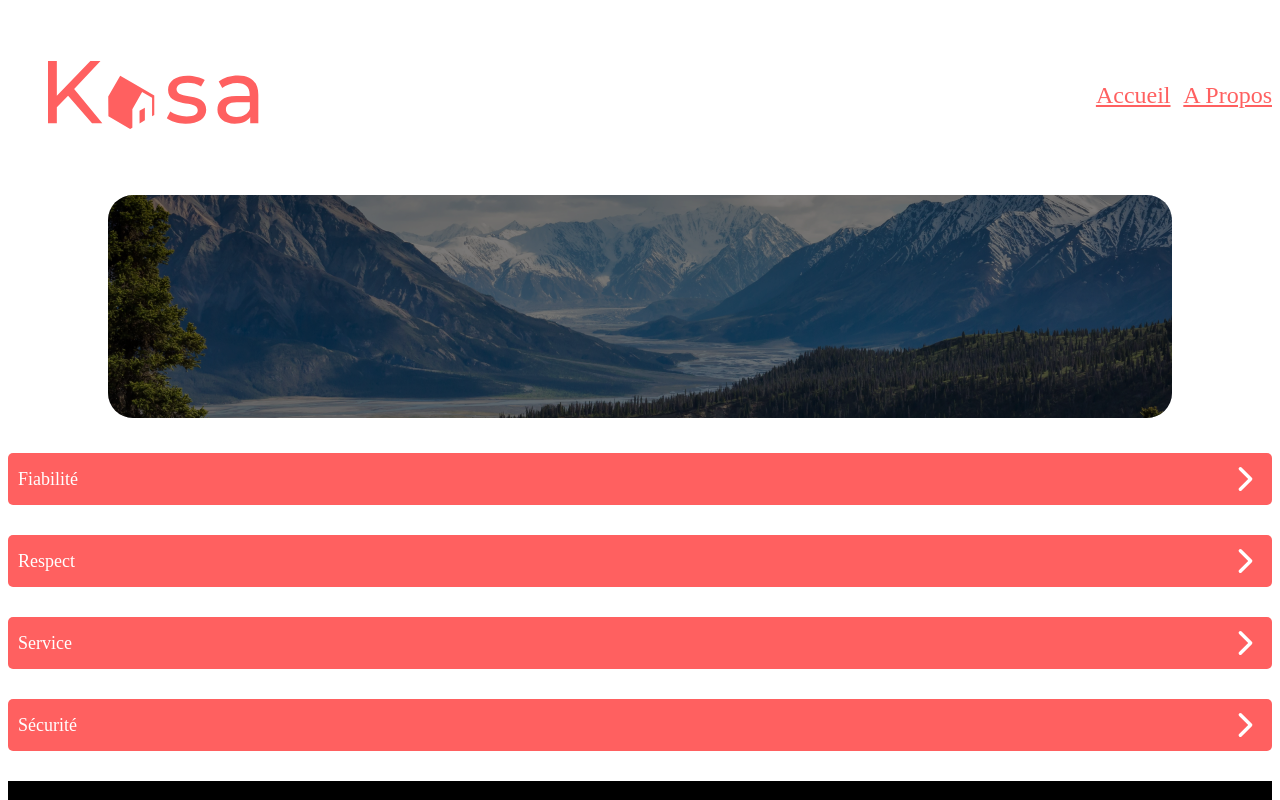
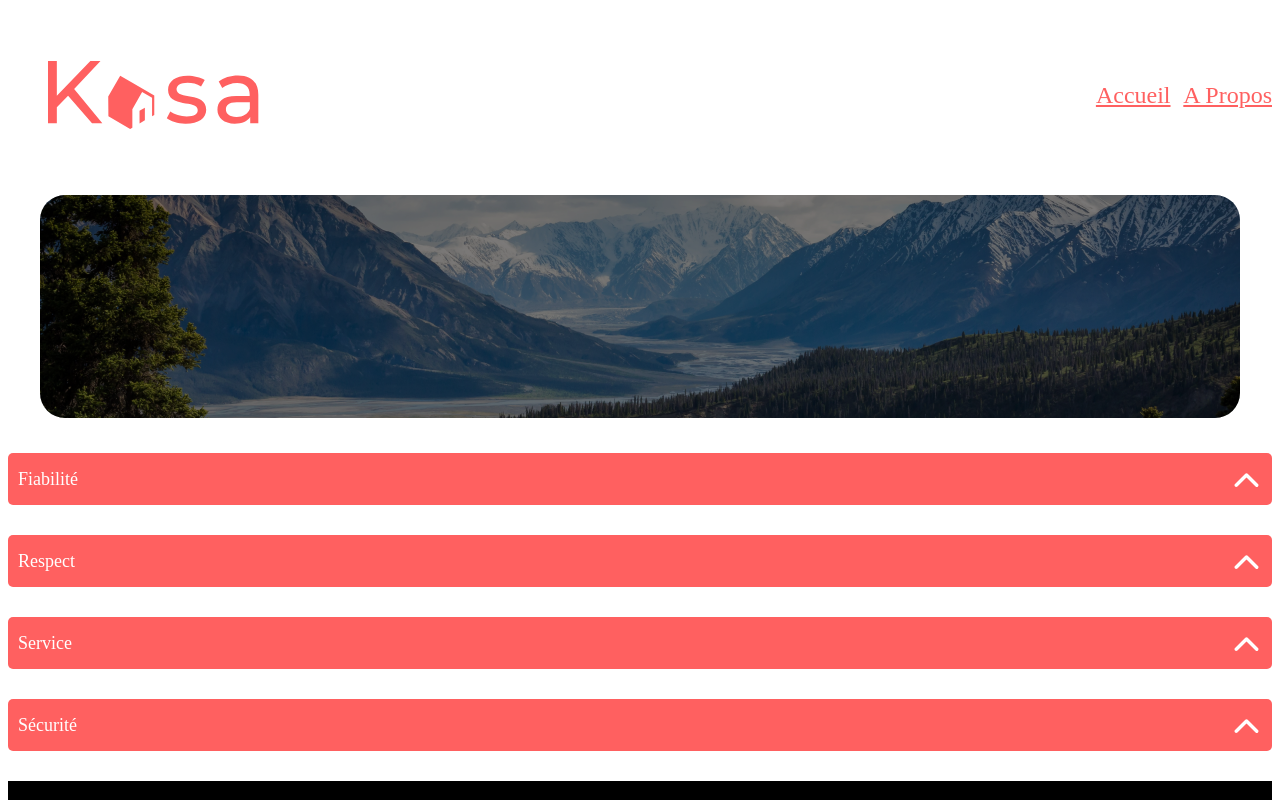
Before and after one commit to bahmanedadi/Projet8_kasa, a React (Create React App) app: page /about in a window 1280 px wide. Shown: the top 800 px of the page. Built offline with nearby package versions, Linux system fonts and the light colour scheme.

Commit message:
modification du Collapse

```diff
--- a/src/components/Banner/Banner.scss
+++ b/src/components/Banner/Banner.scss
@@ -2,8 +2,8 @@
     height: 223px;
     margin-top: 50px;
     margin-bottom: 35px;
-    margin-left: 100px;
-  margin-right: 100px;
+    margin-left: 32px;
+    margin-right: 32px;
     position: relative;
 
     &_img {
--- a/src/components/Card/Card.scss
+++ b/src/components/Card/Card.scss
@@ -1,39 +1,70 @@
 .card {
-    width: 54%;
-    height: 255px;
+  width: 32%;
+  height: 35%;
   position: relative;
   margin-bottom: 20px;
-    border-radius: 10px;
   animation: fadeInUp 600ms ease-in-out;
   overflow: hidden;
 
 
   &_img {
-      width: inherit;
-      height: inherit;
+      width: 100%;
+      height: 100%;
       object-fit: cover;
       border-radius: inherit;
       transform: scale(1);
       transition: transform 300ms;
+      border-radius: 10px;
+      background: linear-gradient(180deg, rgba(255, 255, 255, 0.00) 0%, rgba(0, 0, 0, 0.50) 100%);
+
+
   }
+
 
   &_title {
       position: absolute;
       bottom: 0;
+      font-size: 18px;
+      font-weight: 500;
       margin: 15px 20px;
-       font-size:18px;
-       font-weight:  500;
-      color:  #FFF;
-      box-sizing: inherit;
+      color: #FFF;
+
+
+  }
+
+
+  &_overlay {
+      position: absolute;
+      top: 0;
+      height: 100%;
+      width: 100%;
+      border-radius: inherit;
+
+
   }
 
 
   &:hover {
-      > .card_img {
+      >.card_img {
           transform: scale(1.01);
       }
   }
 
+
+}
+
+
+@keyframes fadeInUp {
+  0% {
+      opacity: 0;
+      transform: translateY(5px);
+  }
+
+
+  100% {
+      opacity: 1;
+      transform: translateY(0);
+  }
 }
 
   @keyframes fadeInUp {
--- a/src/components/Collapse/Collapse.js
+++ b/src/components/Collapse/Collapse.js
@@ -1,21 +1,19 @@
 import React, { useState } from 'react';
 import './Collapse.scss';
 
-export default function Collapse(props) {
-    const [isOpen, setIsOpen] = useState(false);
+export default function Collapse({ title, content }) {
+  const [isOpen, setIsOpen] = useState(false);
 
-    function openCloseCollapse() {
-        if(isOpen) {
-            setIsOpen(false);
-        } else {
-            setIsOpen(true);
-        }
-    }
+  const openCloseCollapse = () => {
+    setIsOpen(!isOpen);
+  };
 
-    return(
-        <div className="Collapse">
-           <div onClick={openCloseCollapse} className={isOpen ? "Collapse-title open" : "Collapse-title"}>{props.title}</div>
-           <div className={isOpen ? "Collapse-content" : "Collapse-content hidden"}>{props.children}</div>
-        </div>
-    )
+  return (
+    <div className="Collapse">
+      <div onClick={openCloseCollapse} className={`Collapse-title ${isOpen ? 'open' : ''}`}>
+        {title}
+      </div>
+      <div className={`Collapse-content ${isOpen ? '' : 'hidden'}`}>{content}</div>
+    </div>
+  );
 }
--- a/src/components/Collapse/Collapse.scss
+++ b/src/components/Collapse/Collapse.scss
@@ -17,11 +17,11 @@
             height: 32px;
             width: 32px;
             background-image: url(arrow.svg);
-            transform: rotate(-90deg);
+            transform: rotate(0deg);
         }
         &.open {
             &::after {
-                transform: rotate(0);
+                transform: rotate(-180deg);
             }
         }
     }
--- a/src/components/Gallery/Gallery.scss
+++ b/src/components/Gallery/Gallery.scss
@@ -1,8 +1,12 @@
-.gallery{
+.gallery {
     display: flex;
     flex-direction: row;
-    flex-wrap:nowrap;
+    flex-wrap: wrap;
     justify-content: space-between;
-    margin: 0;
-    gap: 30px;
+    border-radius: 25px;
+    background: #F6F6F6;
+    padding: 56px;
+    margin-bottom: 50px;
+    margin-left: 32px;
+    margin-right: 32px;
 }
--- a/src/pages/About/About.js
+++ b/src/pages/About/About.js
@@ -6,10 +6,26 @@
     return (
         <div className='container'>
             <Banner image={imgHomeBanner} />
-            <Collapse title="Fiabilité"></Collapse>
-            <Collapse title="Respect">  </Collapse>
-            <Collapse title="Service"> </Collapse>
-            <Collapse title="Sécurité">  </Collapse>
+            <div className="collapse_about">
+        <Collapse
+        title="Fiabilité"
+        content="Les annonces postées sur Kasa garantissent une fiabilité totale. Les photos sont conformes aux logements, et toutes les informations sont régulièrement vérifiées par nos équipes."
+        />
+         <Collapse
+        title="Respect"
+        content="La bienveillance fait partie des valeurs fondatrices de Kasa. Tout comportement discriminatoire ou de perturbation du voisinage entraînera une exclusion de notre plateforme."
+        />
+         <Collapse
+        title="Service"
+        content="Nos équipes se tiennent à votre disposition pour vous fournir une expérience parfaite. N'hésitez pas à nous contacter si vous avez la moindre question."
+        />
+         <Collapse
+        title="Sécurité"
+        content="La sécurité est la priorité de Kasa. Aussi bien pour nos hôtes que pour les voyageurs, chaque logement correspond aux critères de sécurité établis par nos services. En laissant une note aussi bien à l'hôte qu'au locataire, cela permet à nos équipes de vérifier que les standards sont bien respectés. Nous organisons également des ateliers sur la sécurité domestique pour nos hôtes."
+        />
+
+
+        </div>
         </div>
     )
 }
--- a/src/pages/Error/Error.js
+++ b/src/pages/Error/Error.js
@@ -5,11 +5,11 @@
     return (
 
         <div className="error">
-            <main>
+
                 <div className="error_nbr">404</div>
 
                 <div className="error_text">Oups! La page que vous demandez n'existe pas</div>
-            </main>
+
         </div>
     );
 };
--- a/src/pages/Home/Home.js
+++ b/src/pages/Home/Home.js
@@ -1,9 +1,6 @@
 import React from "react";
 import Banner from "../../components/Banner/Banner";
 import imgHomeBanner from "../../assets/images/banner/homeBanner.png";
-
-import Tag from "../../components/Tag/Tag";
-import Collapse from "../../components/Collapse/Collapse";
 import Gallery from "../../components/Gallery/Gallery";
 
 
@@ -15,8 +12,6 @@
         <Banner texte="Chez vous, partout et ailleurs" image={imgHomeBanner} />
        <Gallery/>
 
-        <Tag text=""/>
-        <Collapse titre ="" children=""/>
       </main>
     </div>
   );
```
Also changed, not shown: src/components/Collapse/arrow.svg, src/pages/About/About.scss (added). Lines whose indentation alone changed are shown as unchanged.
